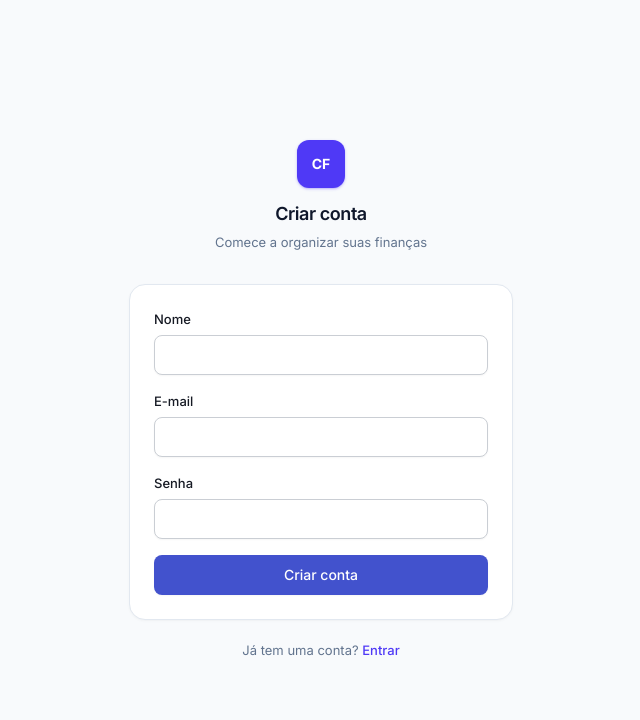
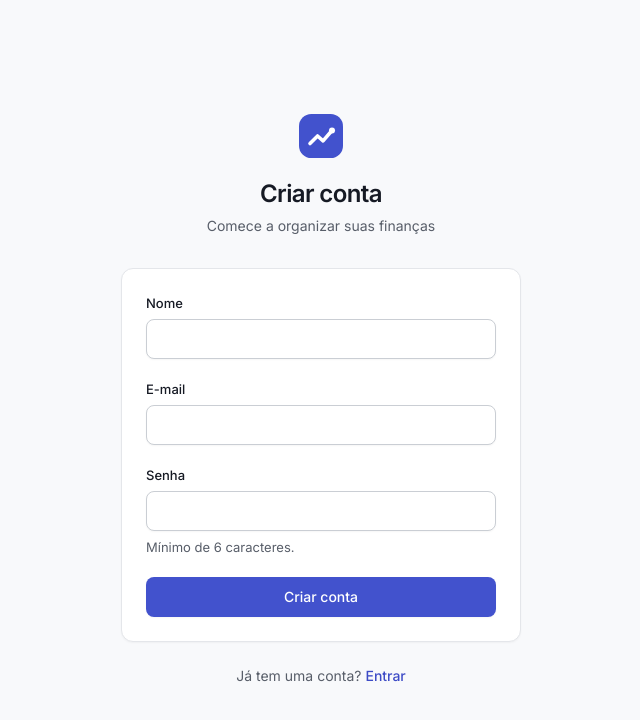
Before and after one commit to LucasCarlos7/controle-financeiro-web, a React (Vite) app: page /registrar in a window 1280 px wide. Shown: the top 720 px of the page, without its empty margins (319-959 px from the left). Built offline with nearby package versions, Linux system fonts and the light colour scheme; no server answers.

Commit message:
style(auth): shared auth layout with new logo and accessible errors
Co-Authored-By: Claude Opus 5.5 <noreply@anthropic.com>

```diff
--- a/src/features/auth/LoginPage.tsx
+++ b/src/features/auth/LoginPage.tsx
@@ -3,10 +3,10 @@ import { useForm } from 'react-hook-form';
 import { z } from 'zod';
 import { Link, useNavigate } from 'react-router-dom';
 import { useLoginMutation } from './hooks/useLoginMutation';
-import { ApiError } from '../../shared/types/api';
+import { AuthLayout } from '../../shared/layout/AuthLayout';
 import { Button } from '../../shared/components/ui/Button';
+import { FormError } from '../../shared/components/ui/FormError';
 import { Input } from '../../shared/components/ui/Input';
-import { Icon } from '../../shared/components/icons';
 
 const loginSchema = z.object({
   email: z.email({ message: 'E-mail inválido' }),
@@ -31,22 +31,19 @@ export function LoginPage() {
   }
 
   return (
-    <div className="flex min-h-svh items-center justify-center bg-slate-50 px-4 py-12 dark:bg-slate-950">
-      <div className="w-full max-w-sm">
-        <div className="mb-8 flex flex-col items-center gap-3">
-          <div className="flex h-12 w-12 items-center justify-center rounded-xl bg-indigo-600 font-bold text-white shadow-sm shadow-indigo-600/30">
-            CF
-          </div>
-          <div className="text-center">
-            <h1 className="text-xl font-semibold tracking-tight text-slate-900 dark:text-slate-100">
-              Controle Financeiro
-            </h1>
-            <p className="mt-1 text-sm text-slate-500 dark:text-slate-400">Entre para acompanhar suas finanças</p>
-          </div>
-        </div>
-
-        <div className="rounded-2xl border border-slate-200 bg-white p-6 shadow-sm shadow-slate-900/[0.03] dark:border-slate-800 dark:bg-slate-900 dark:shadow-none">
-          <form className="space-y-4" onSubmit={handleSubmit(onSubmit)} noValidate>
+    <AuthLayout
+      title="Entrar"
+      description="Acompanhe suas finanças no Controle Financeiro"
+      footer={
+        <>
+          Ainda não tem uma conta?{' '}
+          <Link to="/registrar" className="hit-area font-medium text-primary-text hover:underline">
+            Criar conta
+          </Link>
+        </>
+      }
+    >
+      <form className="space-y-5" onSubmit={handleSubmit(onSubmit)} noValidate>
         <Input
           id="email"
           type="email"
@@ -63,28 +60,11 @@ export function LoginPage() {
           error={errors.senha?.message}
           {...register('senha')}
         />
-            {error && (
-              <p className="flex items-center gap-2 rounded-lg bg-red-50 px-3 py-2 text-sm text-red-700 dark:bg-red-500/10 dark:text-red-400">
-                <Icon name="alert" className="h-4 w-4 shrink-0" />
-                {error instanceof ApiError ? error.message : 'Não foi possível entrar. Tente novamente.'}
-              </p>
-            )}
-            <Button type="submit" disabled={isPending} className="w-full">
+        <FormError error={error} fallback="Não foi possível entrar. Tente novamente." />
+        <Button type="submit" loading={isPending} className="w-full">
           {isPending ? 'Entrando...' : 'Entrar'}
         </Button>
       </form>
-        </div>
-
-        <p className="mt-5 text-center text-sm text-slate-500 dark:text-slate-400">
-          Ainda não tem uma conta?{' '}
-          <Link
-            to="/registrar"
-            className="font-medium text-indigo-600 hover:text-indigo-700 hover:underline dark:text-indigo-400 dark:hover:text-indigo-300"
-          >
-            Criar conta
-          </Link>
-        </p>
-      </div>
-    </div>
+    </AuthLayout>
   );
 }
--- a/src/features/auth/RegisterPage.tsx
+++ b/src/features/auth/RegisterPage.tsx
@@ -3,10 +3,10 @@ import { useForm } from 'react-hook-form';
 import { z } from 'zod';
 import { Link, useNavigate } from 'react-router-dom';
 import { useRegisterMutation } from './hooks/useRegisterMutation';
-import { ApiError } from '../../shared/types/api';
+import { AuthLayout } from '../../shared/layout/AuthLayout';
 import { Button } from '../../shared/components/ui/Button';
+import { FormError } from '../../shared/components/ui/FormError';
 import { Input } from '../../shared/components/ui/Input';
-import { Icon } from '../../shared/components/icons';
 
 const registerSchema = z.object({
   nome: z.string().min(1, 'Informe o nome'),
@@ -32,20 +32,19 @@ export function RegisterPage() {
   }
 
   return (
-    <div className="flex min-h-svh items-center justify-center bg-slate-50 px-4 py-12 dark:bg-slate-950">
-      <div className="w-full max-w-sm">
-        <div className="mb-8 flex flex-col items-center gap-3">
-          <div className="flex h-12 w-12 items-center justify-center rounded-xl bg-indigo-600 font-bold text-white shadow-sm shadow-indigo-600/30">
-            CF
-          </div>
-          <div className="text-center">
-            <h1 className="text-xl font-semibold tracking-tight text-slate-900 dark:text-slate-100">Criar conta</h1>
-            <p className="mt-1 text-sm text-slate-500 dark:text-slate-400">Comece a organizar suas finanças</p>
-          </div>
-        </div>
-
-        <div className="rounded-2xl border border-slate-200 bg-white p-6 shadow-sm shadow-slate-900/[0.03] dark:border-slate-800 dark:bg-slate-900 dark:shadow-none">
-          <form className="space-y-4" onSubmit={handleSubmit(onSubmit)} noValidate>
+    <AuthLayout
+      title="Criar conta"
+      description="Comece a organizar suas finanças"
+      footer={
+        <>
+          Já tem uma conta?{' '}
+          <Link to="/login" className="hit-area font-medium text-primary-text hover:underline">
+            Entrar
+          </Link>
+        </>
+      }
+    >
+      <form className="space-y-5" onSubmit={handleSubmit(onSubmit)} noValidate>
         <Input id="nome" label="Nome" autoComplete="name" error={errors.nome?.message} {...register('nome')} />
         <Input
           id="email"
@@ -60,31 +59,15 @@ export function RegisterPage() {
           type="password"
           label="Senha"
           autoComplete="new-password"
+          hint="Mínimo de 6 caracteres."
           error={errors.senha?.message}
           {...register('senha')}
         />
-            {error && (
-              <p className="flex items-center gap-2 rounded-lg bg-red-50 px-3 py-2 text-sm text-red-700 dark:bg-red-500/10 dark:text-red-400">
-                <Icon name="alert" className="h-4 w-4 shrink-0" />
-                {error instanceof ApiError ? error.message : 'Não foi possível criar a conta. Tente novamente.'}
-              </p>
-            )}
-            <Button type="submit" disabled={isPending} className="w-full">
+        <FormError error={error} fallback="Não foi possível criar a conta. Tente novamente." />
+        <Button type="submit" loading={isPending} className="w-full">
           {isPending ? 'Criando conta...' : 'Criar conta'}
         </Button>
       </form>
-        </div>
-
-        <p className="mt-5 text-center text-sm text-slate-500 dark:text-slate-400">
-          Já tem uma conta?{' '}
-          <Link
-            to="/login"
-            className="font-medium text-indigo-600 hover:text-indigo-700 hover:underline dark:text-indigo-400 dark:hover:text-indigo-300"
-          >
-            Entrar
-          </Link>
-        </p>
-      </div>
-    </div>
+    </AuthLayout>
   );
 }
--- /dev/null
+++ b/src/shared/layout/AuthLayout.tsx
@@ -0,0 +1,27 @@
+import type { ReactNode } from 'react';
+import { Card } from '../components/ui/Card';
+import { Logo } from '../components/ui/Logo';
+
+interface AuthLayoutProps {
+  title: string;
+  description: string;
+  children: ReactNode;
+  footer: ReactNode;
+}
+
+/** Moldura das telas de entrada e cadastro. */
+export function AuthLayout({ title, description, children, footer }: AuthLayoutProps) {
+  return (
+    <main className="flex min-h-svh items-center justify-center bg-bg px-4 py-12">
+      <div className="w-full max-w-[25rem]">
+        <div className="mb-8 flex flex-col items-center text-center">
+          <Logo size="lg" />
+          <h1 className="mt-5 text-2xl font-semibold tracking-tight text-text">{title}</h1>
+          <p className="mt-1.5 text-base text-text-muted">{description}</p>
+        </div>
+        <Card padding="lg">{children}</Card>
+        <p className="mt-6 text-center text-base text-text-muted">{footer}</p>
+      </div>
+    </main>
+  );
+}
```
Lines whose indentation alone changed are shown as unchanged.
